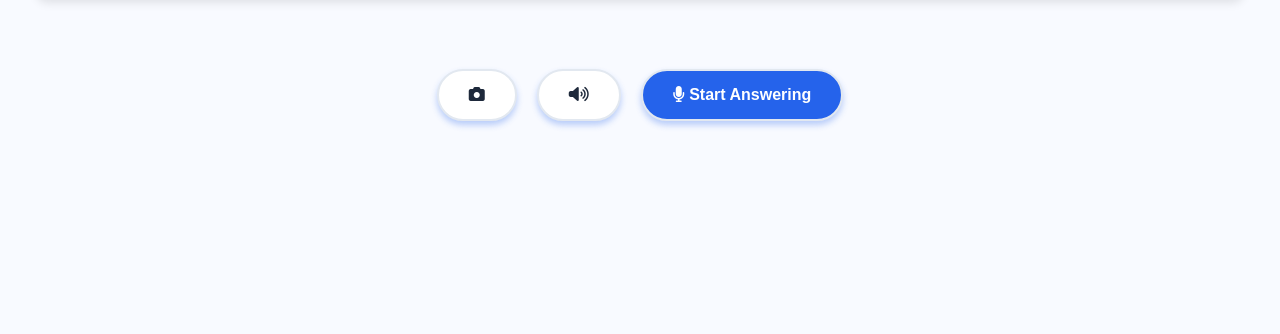
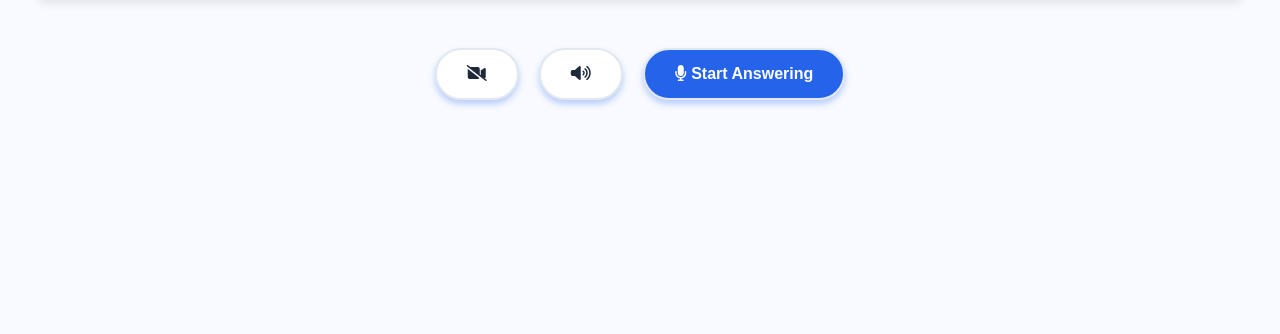
Before and after one commit to sumandas131299/RoundOne, a Flask app: page /interview in a window 1280 px wide. Shown: the part 466-800 px from the top of the page. Run offline with Flask 3, Linux system fonts and the light colour scheme.

Commit message:
cameraBtn

```diff
--- a/main/static/interview.css
+++ b/main/static/interview.css
@@ -114,11 +114,11 @@ body {
 }
 
 .questionCard {
-	margin-top:-170px;
+	margin-top:-130px;
 	z-index:1000;
     background: white;
         border-radius: 12px;
-    max-width: 600px;
+    max-width: 800px;
     text-align: center;
     box-shadow: 0 10px 25px -5px rgba(0, 0, 0, 0.05);
     margin-bottom:20px;
@@ -136,7 +136,7 @@ body {
 /* Button Container */
 .options {
 	gap:20px;
-	margin-top:80px;
+	margin-top:50px;
 	margin-bottom:10px;
     display: flex;
     justify-content: center;
@@ -265,7 +265,7 @@ button:hover {
 
     .questionCard {
         margin-top: -30px; /* Reduced pull-up to keep image visible */
-        width: 85vw;
+        width: 75vw;
         padding: 20px 15px;
         box-shadow: 0 5px 15px rgba(0,0,0,0.08);
     }
--- a/main/static/interview.js
+++ b/main/static/interview.js
@@ -351,6 +351,7 @@ async function startLiveCamera() {
         localStream = null;
         console.log("Camera Off");
         document.getElementById('draggableCamera').style.display = 'none';
+        document.getElementById('cameraBtn').innerHTML = '<i class="fa fa-video-slash"></i>';
     }
     // If localStream is null, we want to START it
     else {
@@ -360,6 +361,7 @@ async function startLiveCamera() {
             localStream = stream; // Save it so we can stop it later
             console.log("Camera On");
             document.getElementById('draggableCamera').style.display = 'block';
+            document.getElementById('cameraBtn').innerHTML = '<i class="fa fa-video"></i>';
         } catch (err) {
             console.warn("Camera access blocked or not found.", err);
         }
--- a/main/static/upload.css
+++ b/main/static/upload.css
@@ -17,7 +17,7 @@ body{
 	align-items:center;
 }
 .heading h1{
-	text-align: center;
+	text-align: LEFT;
 	justify-content:center;
 }
 .highlight{
--- a/main/static/upload.js
+++ b/main/static/upload.js
@@ -100,7 +100,7 @@ const mapping = {
         options: ["DSA", "LLD", "System Design"]
     },
     "Case Study (Problem Solving)": {
-        label: "Case Category",
+        label: "Case Focus",
         options: ["Product Sense", "Guesstimates", "Market Entry"]
     },
     "default": {
--- a/main/templates/interview.html
+++ b/main/templates/interview.html
@@ -78,7 +78,7 @@
         </div>
 
         <div class="options">
-            <button class="speaker-Btn" id=speakerBtn onclick="startLiveCamera()"><i class="fas fa-camera"></i></button>
+            <button class="speaker-Btn" id=cameraBtn onclick="startLiveCamera()"><i class="fa fa-video-slash"></i></button>
 	<button class="speaker-Btn" id=speakerBtn onclick="SpeakerOn()"><i class="fas fa-volume-up"></i></button>
             <button class="start-Btn" id="startBtn" onclick="startInterview()"><i class="fa-solid fa-microphone"></i> Start Answering</button>
             <button class="stop-Btn" id="endBtn" onclick="endInterview()">⏹ Stop Answering</button>
```
